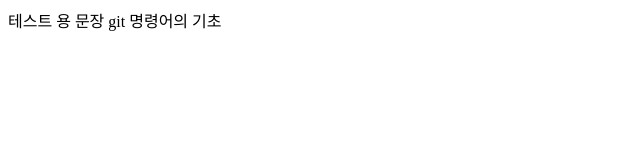
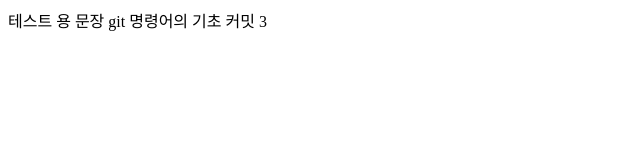
Before and after one commit to huwol/git-test, a plain HTML site: page index.html in a window 1280 px wide. Shown: the full height of the page, 0-640 px from the left. Drawn offline with Linux system fonts and the light colour scheme.

Commit message:
세번째 커밋

```diff
--- a/index.html
+++ b/index.html
@@ -8,5 +8,6 @@
 <body>
   테스트 용 문장
   git 명령어의 기초
+  커밋 3
 </body>
 </html>
```
